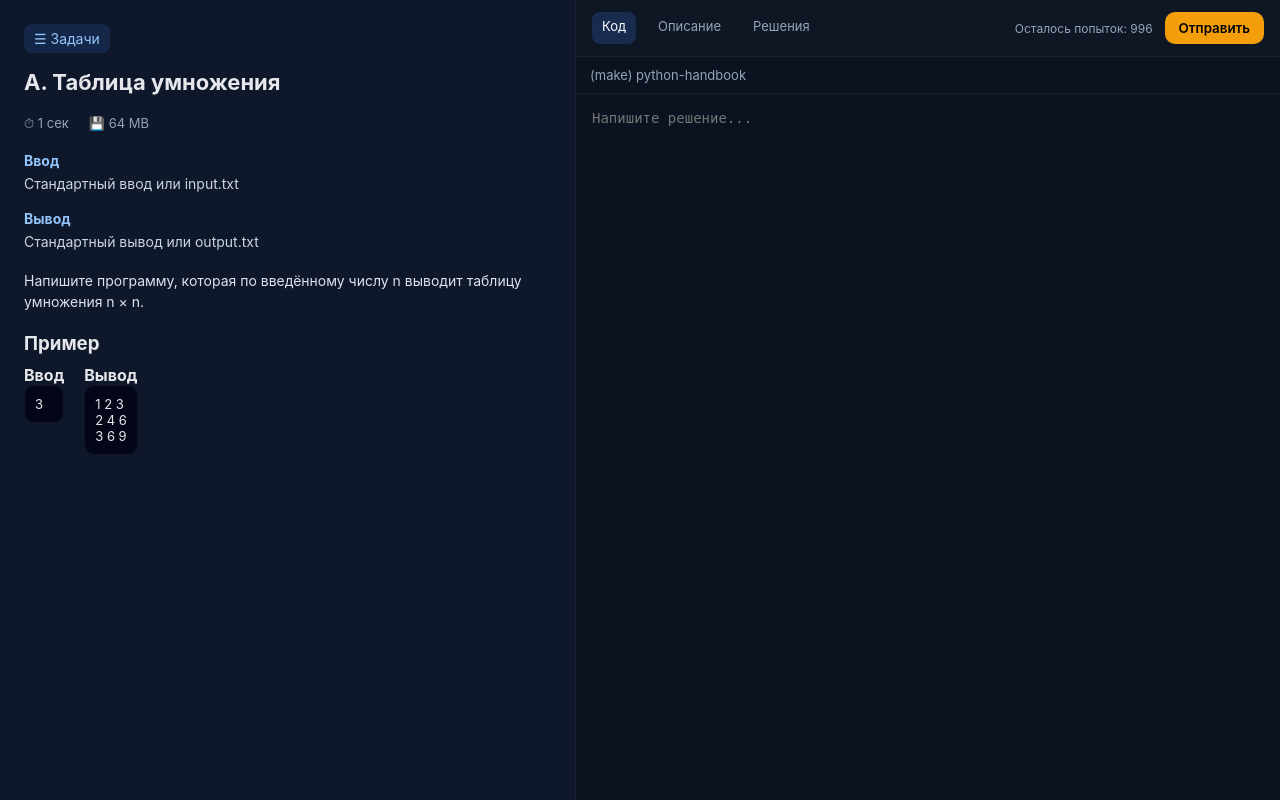
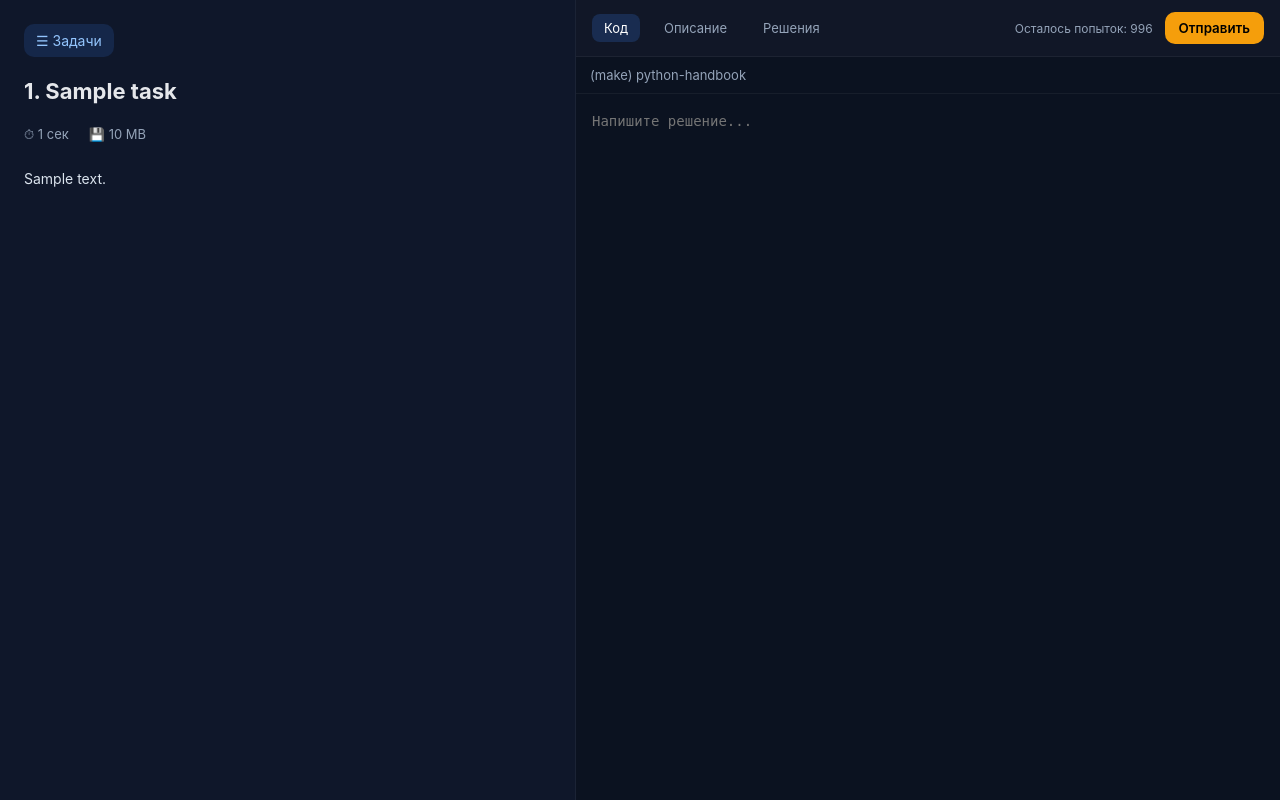
Before and after one commit to ArtemKalinin10/IT_handbook, a Django app: a page that uses handbook/education/templates/education/task.html in a window 1280 px wide. Run offline with Django 5.2, Linux system fonts and the light colour scheme; tables that the repository leaves empty hold one stand-in row (values such as "Sample post").

Commit message:
I configured the display of tasks and added new models for them to the database

```diff
--- a/handbook/education/models.py
+++ b/handbook/education/models.py
@@ -90,7 +90,7 @@ class Lesson(models.Model):
     def __str__(self):
         return self.title
 
-class ContentBlock(models.Model):
+class LessonContentBlock(models.Model):
     class BlockType(models.TextChoices):
         TEXT = "text"
         CODE = "code"
@@ -118,7 +118,8 @@ class Task(models.Model):
         related_name="tasks",
     )
     title = models.CharField(max_length=100)
-    description = models.TextField()
+    size_limit = models.PositiveIntegerField()
+    execution_time_limit = models.PositiveIntegerField()
     starter_code = models.TextField(blank=True)
     slug = models.SlugField(blank=True, unique=True)
     order = models.PositiveIntegerField()
@@ -148,6 +149,73 @@ class Task(models.Model):
 
     def __str__(self):
         return self.title
+
+class TaskHint(models.Model):
+    task = models.ForeignKey(Task, on_delete=models.CASCADE, related_name="hints")
+    order = models.PositiveIntegerField(default=0)
+
+    class Meta:
+        ordering = ["order"]
+        constraints = [
+            models.UniqueConstraint(
+                fields=["task", "order"],
+                name="unique_hint_order_per_task",
+            )
+        ]
+
+    def __str__(self):
+        return f"Подсказка {self.order}"
+
+
+class TaskContentBlock(models.Model):
+    class BlockType(models.TextChoices):
+        TEXT = "text"
+        CODE = "code"
+        IMAGE = "image"
+        HINT = "hint"
+
+    task = models.ForeignKey(
+        "Task",
+        on_delete=models.CASCADE,
+        related_name="blocks"
+    )
+
+    type = models.CharField(max_length=20, choices=BlockType.choices)
+    content = models.TextField(blank=True)
+    hint = models.ForeignKey(
+        "TaskHint",
+        on_delete=models.SET_NULL,
+        null=True,
+        blank=True,
+        related_name="placement_blocks",
+    )
+    order = models.PositiveIntegerField(default=0)
+
+    class Meta:
+        ordering = ["order"]
+
+class TaskHintContentBlock(models.Model):
+    class BlockType(models.TextChoices):
+        TEXT = "text", "Text"
+        CODE = "code", "Code"
+        IMAGE = "image", "Image"
+        NOTE = "note", "Note"
+
+    hint = models.ForeignKey(
+        "TaskHint",
+        on_delete=models.CASCADE,
+        related_name="blocks",
+    )
+    type = models.CharField(max_length=20, choices=BlockType.choices)
+    content = models.TextField(blank=True)
+    order = models.PositiveIntegerField(default=0)
+
+    class Meta:
+        ordering = ["order"]
+
+    def __str__(self):
+        return f"{self.hint} - {self.type} - {self.order}"
+
 
 class SubmissionStatus(models.TextChoices):
     PENDING = "pending", "Проверка"
--- a/handbook/education/static/education/css/task.css
+++ b/handbook/education/static/education/css/task.css
@@ -8,6 +8,7 @@
 body {
   background: #0b1220;
   color: #e5e7eb;
+  overflow: hidden;
 }
 
 /* LAYOUT */
@@ -23,12 +24,14 @@ body {
   padding: 24px;
   overflow-y: auto;
   border-right: 1px solid rgba(255,255,255,0.05);
+  transition: margin-left 0.3s ease;
 }
 
 .task-title {
   font-size: 22px;
   font-weight: 700;
   margin-bottom: 20px;
+  line-height: 1.3;
 }
 
 .task-meta {
@@ -36,47 +39,81 @@ body {
   gap: 20px;
   font-size: 13px;
   color: #94a3b8;
-  margin-bottom: 20px;
-}
-
-.task-section {
-  margin-bottom: 18px;
-}
-
-.task-section h3 {
-  font-size: 14px;
-  color: #93c5fd;
-  margin-bottom: 6px;
-}
-
-.task-section p {
-  font-size: 14px;
-  color: #cbd5e1;
+  margin-bottom: 24px;
 }
 
 .task-description {
   margin: 20px 0;
   font-size: 14px;
   color: #dbe4ee;
+  line-height: 1.7;
+}
+
+.task-description p {
+  margin-bottom: 14px;
+}
+
+/* IMAGES */
+.image-block img,
+.hint-image-block img {
+  width: 100%;
+  max-width: 100%;
+  border-radius: 12px;
+  margin-top: 12px;
+  border: 1px solid rgba(255,255,255,0.05);
+}
+
+/* CODE */
+pre {
+  overflow-x: auto;
+}
+
+code,
+pre {
+  font-family: monospace;
+}
+
+.hint-code-block pre {
+  background: #020617;
+  padding: 14px;
+  border-radius: 12px;
+  border: 1px solid rgba(255,255,255,0.05);
+  color: #93c5fd;
+  font-size: 13px;
   line-height: 1.5;
 }
 
-.task-example {
-  margin-top: 20px;
+/* HINT */
+.hint-block {
+  margin-top: 18px;
+  background: rgba(255,255,255,0.03);
+  border: 1px solid rgba(255,255,255,0.05);
+  border-radius: 12px;
+  overflow: hidden;
 }
 
-.example-box {
-  display: flex;
-  gap: 20px;
-  margin-top: 10px;
+.hint-block summary {
+  cursor: pointer;
+  padding: 14px 16px;
+  font-size: 14px;
+  font-weight: 600;
+  color: #f8fafc;
+  list-style: none;
 }
 
-.example-box pre {
-  background: #020617;
-  padding: 10px;
-  border-radius: 10px;
-  font-size: 13px;
-  border: 1px solid rgba(255,255,255,0.05);
+.hint-block summary::-webkit-details-marker {
+  display: none;
+}
+
+.hint-content {
+  padding: 0 16px 16px;
+}
+
+.hint-text-block,
+.hint-note-block {
+  margin-top: 12px;
+  line-height: 1.6;
+  color: #cbd5e1;
 }
 
 /* RIGHT */
@@ -84,15 +121,17 @@ body {
   flex: 1;
   display: flex;
   flex-direction: column;
+  min-width: 0;
 }
 
 /* TOP BAR */
 .top-bar {
   display: flex;
   justify-content: space-between;
+  align-items: center;
   padding: 12px 16px;
   border-bottom: 1px solid rgba(255,255,255,0.05);
-  background: rgba(17,24,39,0.8);
+  background: rgba(17,24,39,0.95);
 }
 
 .tabs {
@@ -102,10 +141,16 @@ body {
 
 .tab {
   font-size: 13px;
-  padding: 6px 10px;
+  padding: 6px 12px;
   border-radius: 8px;
   color: #94a3b8;
   cursor: pointer;
+  transition: 0.2s ease;
+}
+
+.tab:hover {
+  background: rgba(255,255,255,0.05);
+  color: white;
 }
 
 .tab.active {
@@ -131,6 +176,11 @@ body {
   border-radius: 10px;
   cursor: pointer;
   font-weight: 600;
+  transition: 0.2s ease;
+}
+
+.send-btn:hover {
+  opacity: 0.9;
 }
 
 /* EDITOR */
@@ -138,6 +188,7 @@ body {
   flex: 1;
   display: flex;
   flex-direction: column;
+  min-height: 0;
 }
 
 .editor-header {
@@ -149,6 +200,7 @@ body {
 
 .code-area {
   flex: 1;
+  width: 100%;
   background: #0b1220;
   color: #93c5fd;
   border: none;
@@ -157,9 +209,10 @@ body {
   font-family: monospace;
   font-size: 14px;
   resize: none;
+  line-height: 1.6;
 }
 
-/* SIDEBAR OVERLAY PANEL */
+/* SIDEBAR */
 .sidebar {
   position: fixed;
   top: 0;
@@ -169,8 +222,9 @@ body {
   background: #0b1220;
   border-right: 1px solid rgba(255,255,255,0.05);
   padding: 16px;
-  transition: 0.3s ease;
+  transition: left 0.3s ease;
   z-index: 1000;
+  overflow-y: auto;
 }
 
 /* OPEN STATE */
@@ -178,10 +232,8 @@ body {
   left: 0;
 }
 
-/* PUSH CONTENT WHEN OPEN (optional effect) */
 #sidebar-toggle:checked ~ .task-layout .task-left {
   margin-left: 260px;
-  transition: 0.3s ease;
 }
 
 /* SIDEBAR HEADER */
@@ -212,32 +264,48 @@ body {
 }
 
 .task-list li {
-  padding: 10px;
-  border-radius: 8px;
-  cursor: pointer;
-  font-size: 14px;
-  color: #cbd5e1;
+  border-radius: 10px;
+  overflow: hidden;
   background: rgba(255,255,255,0.03);
+  transition: 0.2s ease;
 }
 
 .task-list li:hover {
   background: rgba(59,130,246,0.15);
-  color: white;
 }
 
 .task-list li.active {
   background: rgba(59,130,246,0.25);
+}
+
+.task-list li a {
+  display: block;
+  width: 100%;
+  padding: 12px 14px;
+  color: #cbd5e1;
+  text-decoration: none;
+  font-size: 14px;
+  transition: 0.2s ease;
+}
+
+.task-list li:hover a,
+.task-list li.active a {
   color: white;
 }
 
 /* OPEN BUTTON */
 .open-btn {
   display: inline-block;
-  margin-bottom: 16px;
+  margin-bottom: 20px;
   cursor: pointer;
   font-size: 14px;
   color: #93c5fd;
   background: rgba(59,130,246,0.15);
-  padding: 6px 10px;
-  border-radius: 8px;
+  padding: 8px 12px;
+  border-radius: 10px;
+  transition: 0.2s ease;
 }
+
+.open-btn:hover {
+  background: rgba(59,130,246,0.25);
+}
--- a/handbook/education/templates/education/task.html
+++ b/handbook/education/templates/education/task.html
@@ -24,11 +24,13 @@
       </div>
 
       <ul class="task-list">
-      <li class="active">A. Таблица умножения</li>
-      <li>B. Сумма чисел</li>
-      <li>C. Чётность</li>
-      <li>D. Максимум</li>
-      <li>E. Строки</li>
+        {% for task_item in task.lesson.tasks.all %}
+          <li class="{% if task_item.slug == task.slug %}active{% endif %}">
+            <a href="{% if task_item.slug == task.slug %}#{% else %}{% url 'education:task_detail' task.lesson.module.course.slug task.lesson.slug task_item.slug %}{% endif %}">
+              {{ task_item.order }}. {{ task_item.title }}
+            </a>
+          </li>
+        {% endfor %}
       </ul>
 
     </aside>
@@ -39,47 +41,75 @@
       <label for="sidebar-toggle" class="open-btn">☰ Задачи</label>
 
       <div class="task-title">
-      A. Таблица умножения
+        {{ task.order }}. {{ task.title }}
       </div>
 
       <div class="task-meta">
-      <div>⏱ 1 сек</div>
-      <div>💾 64 MB</div>
+        <div>⏱ {{ task.execution_time_limit }} сек</div>
+        <div>💾 {{ task.size_limit }} MB</div>
       </div>
 
-    <div class="task-section">
-      <h3>Ввод</h3>
-      <p>Стандартный ввод или input.txt</p>
+      {% for block in task.blocks.all %}
+
+        {% if block.type == "text" %}
+          <div class="task-description">
+            {{ block.content|linebreaks }}
+          </div>
+        {% endif %}
+
+        {% if block.type == "code" %}
+          {{ block.content|escape }}
+        {% endif %}
+
+        {% if block.type == "image" %}
+          <div class="content-block image-block">
+            <img src="{{ block.content }}" alt="Task image">
+          </div>
+        {% endif %}
+
+        {% if block.type == "hint" and block.hint %}
+          <details class="content-block hint-block">
+
+            <summary>
+              {{ block.hint }}
+            </summary>
+
+            <div class="hint-content">
+
+              {% for hint_block in block.hint.blocks.all %}
+
+                {% if hint_block.type == "text" %}
+                  <div class="hint-text-block">
+                    {{ hint_block.content|linebreaks }}
+                  </div>
+                {% endif %}
+
+                {% if hint_block.type == "code" %}
+                  <div class="hint-code-block">
+                    <pre><code>{{ hint_block.content|escape }}</code></pre>
+                  </div>
+                {% endif %}
+
+                {% if hint_block.type == "image" %}
+                  <div class="hint-image-block">
+                    <img src="{{ hint_block.content }}" alt="Hint image">
+                  </div>
+                {% endif %}
+
+                {% if hint_block.type == "note" %}
+                  <div class="hint-note-block">
+                    {{ hint_block.content|linebreaks }}
+                  </div>
+                {% endif %}
+
+              {% endfor %}
+
             </div>
 
-    <div class="task-section">
-      <h3>Вывод</h3>
-      <p>Стандартный вывод или output.txt</p>
-    </div>
+          </details>
+        {% endif %}
 
-    <div class="task-description">
-      <p>
-        Напишите программу, которая по введённому числу n выводит таблицу умножения n × n.
-      </p>
-    </div>
-
-    <div class="task-example">
-      <h3>Пример</h3>
-
-      <div class="example-box">
-        <div>
-          <b>Ввод</b>
-          <pre>3</pre>
-        </div>
-
-        <div>
-          <b>Вывод</b>
-<pre>1 2 3
-2 4 6
-3 6 9</pre>
-        </div>
-      </div>
-    </div>
+      {% endfor %}
 
     </aside>
 
@@ -102,11 +132,13 @@
       </div>
 
       <div class="editor">
+
         <div class="editor-header">
           <span>(make) python-handbook</span>
         </div>
 
         <textarea class="code-area" placeholder="Напишите решение..."></textarea>
+
       </div>
 
     </main>
--- a/handbook/education/views.py
+++ b/handbook/education/views.py
@@ -87,10 +87,21 @@ def lesson_detail(request, course_slug, lesson_slug):
 
 def task_detail(request, course_slug, lesson_slug, task_slug):
     task = get_object_or_404(
-        Task.objects,
+        Task.objects
+        .select_related(
+            "lesson",
+            "lesson__module",
+            "lesson__module__course",
+        )
+        .prefetch_related(
+            "lesson__tasks",
+            "blocks",
+            "blocks__hint",
+            "blocks__hint__blocks"
+        ),
         slug=task_slug,
         lesson__slug=lesson_slug,
-        lesson__module__course__slug=course_slug
+        lesson__module__course__slug=course_slug,
     )
 
     return render(request, "education/task.html", {"task": task})
```
Also changed, not shown: handbook/education/admin.py (+59 -5 lines), handbook/education/static/education/css/lesson.css (+43 -36 lines), handbook/education/templates/education/course_detail.html (+5 -6 lines), handbook/education/templates/education/lesson_detail.html (+12 -16 lines), handbook/education/migrations/0008_rename_contentblock_lessoncontentblock.py (added), handbook/education/migrations/0009_remove_task_description_task_execution_time_limit_and_more.py (added), handbook/education/migrations/0010_alter_taskcontentblock_type_taskhint_and_more.py (added). Lines whose indentation alone changed are shown as unchanged.
